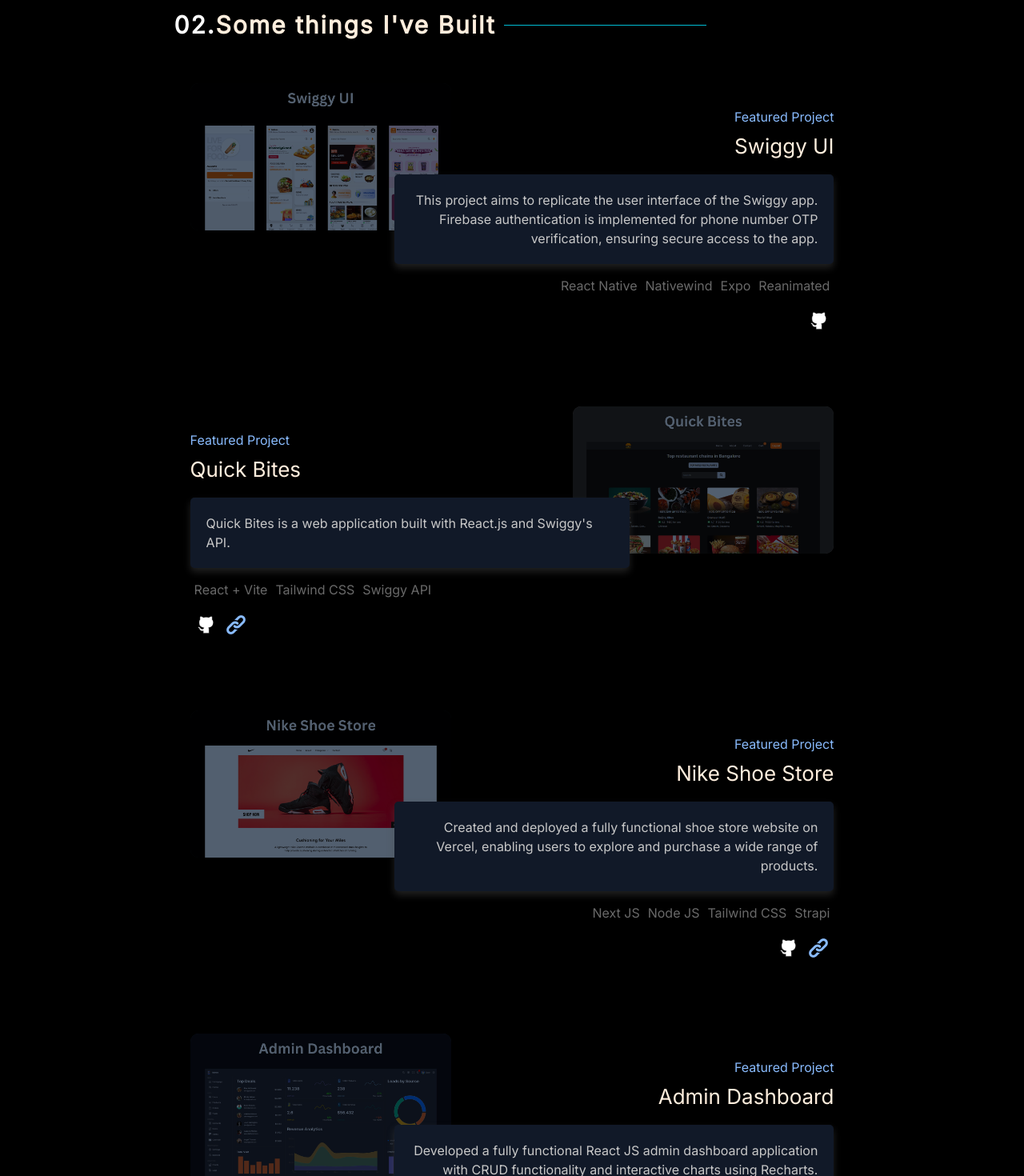
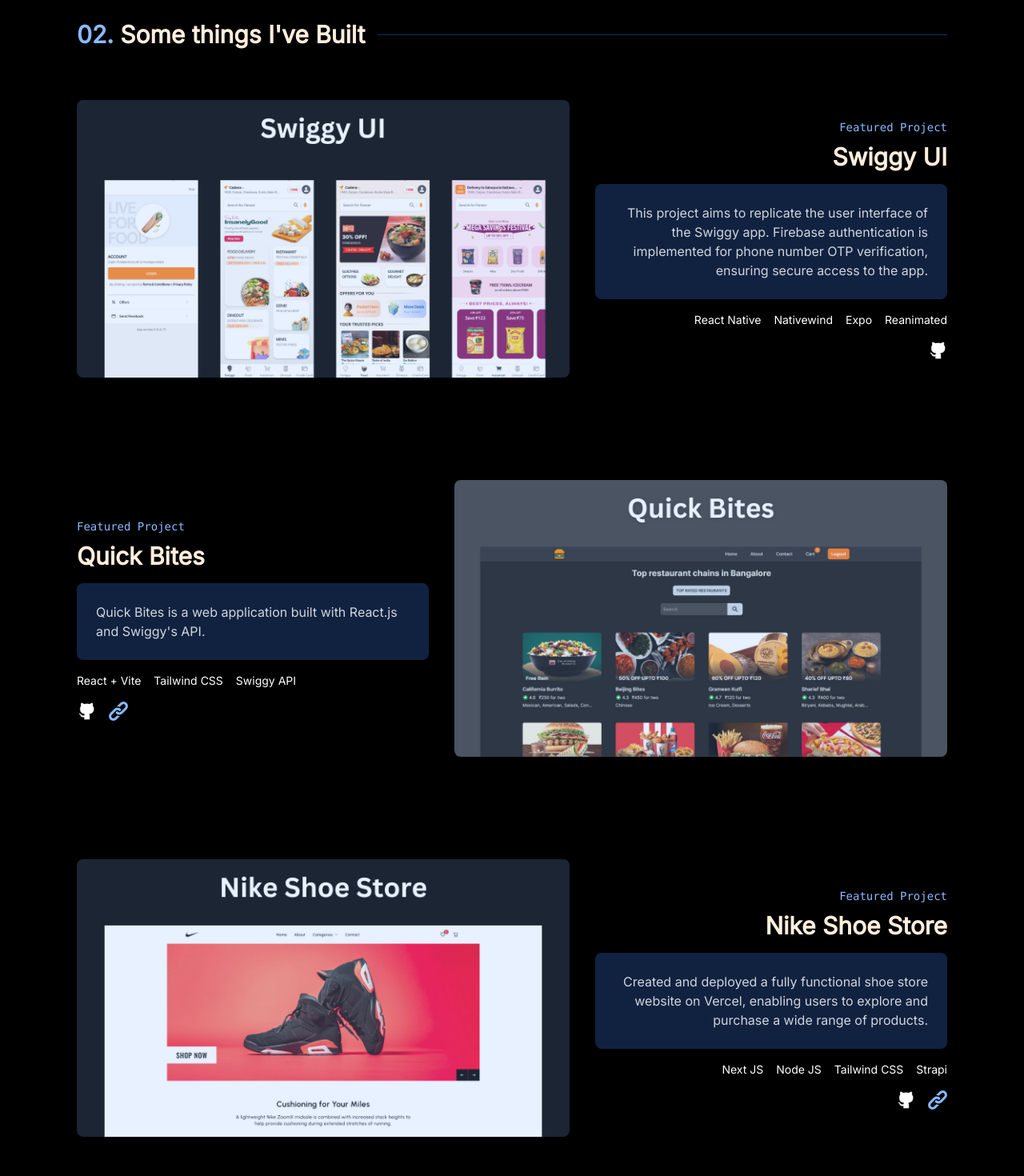
Before and after one commit to Neel2107/portfolio, a React (Vite) app: page / in a window 1280 px wide. Shown: the part 1660-3130 px from the top of the page at 80% size. Built offline with nearby package versions, Linux system fonts and the light colour scheme.

Commit message:
chroe: moved project container component

```diff
--- a/src/components/ProjectContainer/ProjectContainer.jsx
+++ b/src/components/ProjectContainer/ProjectContainer.jsx
@@ -1,228 +1,184 @@
+import { motion } from "framer-motion";
 import React from "react";
-import "./ProjectContainer.scss";
-import anim from "./../../touch.js";
-import { useEffect } from "react";
 
 const ProjectContainer = () => {
+    const projects = [
+        {
+            title: "Swiggy UI",
+            description: "This project aims to replicate the user interface of the Swiggy app. Firebase authentication is implemented for phone number OTP verification, ensuring secure access to the app.",
+            image: "./project/swiggy-ui.png",
+            tech: ["React Native", "Nativewind", "Expo", "Reanimated"],
+            github: "https://github.com/Neel2107/swiggy-clone",
+            isReversed: false
+        },
+        {
+            title: "Quick Bites",
+            description: "Quick Bites is a web application built with React.js and Swiggy's API.",
+            image: "./Quickbites.png",
+            tech: ["React + Vite", "Tailwind CSS", "Swiggy API"],
+            github: "https://github.com/Neel2107/QuickBites",
+            live: "https://quick-bites-nova.vercel.app/",
+            isReversed: true
+        },
+        {
+            title: "Nike Shoe Store",
+            description: "Created and deployed a fully functional shoe store website on Vercel, enabling users to explore and purchase a wide range of products.",
+            image: "./1.png",
+            tech: ["Next JS", "Node JS", "Tailwind CSS", "Strapi"],
+            github: "https://github.com/Neel2107/Shoe-Store",
+            live: "https://shoe-store1.vercel.app/",
+            isReversed: false
+        },
+        {
+            title: "Admin Dashboard",
+            description: "Developed a fully functional React JS admin dashboard application with CRUD functionality and interactive charts using Recharts.",
+            image: "./4.png",
+            tech: ["React", "Node JS", "SCSS", "MUI"],
+            github: "https://github.com/Neel2107/Admin-Dashboard",
+            live: "https://admin-dashboard-neel2107.vercel.app/",
+            isReversed: false
+        },
+        {
+            title: "Hoo bank",
+            description: "I built and deployed a fully responsive bank website with modern UI/UX in ReactJS with Tailwind.",
+            image: "./2.png",
+            tech: ["React", "JavaScript", "Tailwind CSS"],
+            github: "https://github.com/Neel2107/bank-app",
+            live: "https://bank-app-coral.vercel.app/",
+            isReversed: true
+        }
+    ];
 
     return (
-        <>
-            <div className="projectContainer" id="project">
-                <div className="titleContainer hidden show">
-                    <span className="tabNames ">
-                        <span>02.</span>
-                        Some things I've Built
-                    </span>
-                    <div className="titleHrLine "></div>
-                </div>
-                <div className="displayProjects hidden show">
-                    <div className="projectImageContainer ">
-                        <img
-                            className="projectImage"
-                            src="./project/swiggy-ui.png"
-                            alt="swiggy-ui"
-                        />
-                    </div>
-                    <div className="projectDetails">
-                        <span>Featured Project</span>
-                        <h4>Swiggy UI</h4>
-                        <div className="projectDesc">
-                            <p>
-                                This project aims to replicate the user
-                                interface of the Swiggy app. Firebase
-                                authentication is implemented for phone number
-                                OTP verification, ensuring secure access to the
-                                app.
-                            </p>
-                        </div>
-                        <div className="techContainer">
-                            <span>React Native</span>
-                            <span>Nativewind</span>
-                            <span>Expo</span>
-                            <span>Reanimated</span>
-                        </div>
-                        <div className="iconsContainer">
-                            <a href="https://github.com/Neel2107/swiggy-clone">
-                                <img
-                                    src="./github.png"
-                                    alt="github"
-                                    className="socialIcons"
-                                />
-                            </a>
-                        </div>
-                    </div>
-                </div>
+        <div className="tw-min-h-screen tw-py-20 tw-px-4 md:tw-px-16 lg:tw-px-24" id="project">
+            <div className="tw-max-w-7xl tw-mx-auto">
+                <motion.div
+                    className="tw-flex tw-items-center tw-gap-4 tw-mb-16"
+                    initial={{ opacity: 0, y: 20 }}
+                    whileInView={{ opacity: 1, y: 0 }}
+                    viewport={{ once: true }}
+                    transition={{ duration: 0.5 }}
+                >
+                    <h2 className="tw-text-[#fed] tw-text-2xl md:tw-text-3xl tw-font-bold tw-whitespace-nowrap">
+                        <span className="tw-text-[#89bbfe]">02.</span> Some things I've Built
+                    </h2>
+                    <div className="tw-h-[1px] tw-bg-[#003b5d] tw-flex-grow" />
+                </motion.div>
 
-                <div className="displayProjects hidden show">
-                    <div
-                        className="projectDetails"
-                        style={{ textAlign: "left", flexWrap: "wrap" }}
-                    >
-                        <span>Featured Project</span>
-                        <h4>Quick Bites</h4>
-                        <div className="projectDesc">
-                            <p style={{ textAlign: "left" }}>
-                                Quick Bites is a web application built with
-                                React.js and Swiggy's API.
-                            </p>
-                        </div>
-                        <div className="techContainer">
-                            <span className="techName">React + Vite</span>
-                            <span className="techName">Tailwind CSS</span>
-                            <span className="techName">Swiggy API</span>
-                        </div>
-                        <div
-                            className="iconsContainer"
-                            style={{ justifyContent: "flex-start" }}
+                <div className="tw-space-y-32">
+                    {projects.map((project, index) => (
+                        <motion.div
+                            key={project.title}
+                            className={`tw-flex tw-flex-col ${project.isReversed ? 'md:tw-flex-row-reverse' : 'md:tw-flex-row'} tw-items-center tw-gap-8`}
+                            initial={{ opacity: 0, y: 50 }}
+                            whileInView={{ opacity: 1, y: 0 }}
+                            viewport={{ once: true }}
+                            transition={{ duration: 0.5, delay: 0.2 }}
                         >
-                            <a href="https://github.com/Neel2107/QuickBites">
-                                <img
-                                    src="./github.png"
-                                    alt=""
-                                    className="socialIcons "
-                                />
-                            </a>
-                            <a href="https://quick-bites-nova.vercel.app/">
-                                <img
-                                    className="socialIcons links"
-                                    src="/link.png"
-                                    alt=""
-                                />
-                            </a>
-                        </div>
-                    </div>
-                    <div className="projectImageContainer">
-                        <img
-                            className="projectImage"
-                            src="./Quickbites.png"
-                            alt=""
-                        />
-                    </div>
-                </div>
-                <div className="displayProjects hidden show">
-                    <div className="projectImageContainer ">
-                        <img className="projectImage" src="./1.png" alt="" />
-                    </div>
-                    <div className="projectDetails">
-                        <span>Featured Project</span>
-                        <h4>Nike Shoe Store</h4>
-                        <div className="projectDesc">
-                            <p>
-                                {" "}
-                                Created and deployed a fully functional shoe
-                                store website on Vercel, enabling users to
-                                explore and purchase a wide range of products.{" "}
-                            </p>
-                        </div>
-                        <div className="techContainer">
-                            <span>Next JS</span>
-                            <span>Node JS</span>
-                            <span>Tailwind CSS</span>
-                            <span>Strapi</span>
-                        </div>
-                        <div className="iconsContainer">
-                            <a href="https://github.com/Neel2107/Shoe-Store">
-                                <img
-                                    src="./github.png"
-                                    alt=""
-                                    className="socialIcons"
-                                />
-                            </a>
-                            <a href="https://shoe-store1.vercel.app/">
-                                <img
-                                    className="socialIcons links"
-                                    src="/link.png"
-                                    alt=""
-                                />
-                            </a>
-                        </div>
-                    </div>
-                </div>
+                            <motion.div
+                                className="tw-w-full md:tw-w-7/12"
+                                whileHover={{ scale: 1.02 }}
+                                transition={{ duration: 0.3 }}
+                            >
+                                <div className="tw-relative tw-group">
+                                    <div className="tw-absolute tw-inset-0 tw-bg-[#89bbfe] tw-opacity-20 tw-rounded-lg tw-transition-opacity group-hover:tw-opacity-0" />
+                                    <img
+                                        src={project.image}
+                                        alt={project.title}
+                                        className="tw-rounded-lg tw-w-full tw-h-auto tw-shadow-xl"
+                                    />
+                                </div>
+                            </motion.div>
 
-                <div className="displayProjects hidden show">
-                    <div className="projectImageContainer">
-                        <img className="projectImage" src="./4.png" alt="" />
-                    </div>
-                    <div className="projectDetails">
-                        <span>Featured Project</span>
-                        <h4>Admin Dashboard</h4>
-                        <div className="projectDesc">
-                            <p>
-                                {" "}
-                                Developed a fully functional React JS admin
-                                dashboard application with CRUD functionality
-                                and interactive charts using Recharts.{" "}
-                            </p>
-                        </div>
-                        <div className="techContainer">
-                            <span>React</span>
-                            <span>Node JS</span>
-                            <span>SCSS</span>
-                            <span>MUI</span>
-                        </div>
-                        <div className="iconsContainer">
-                            <a href="https://github.com/Neel2107/Admin-Dashboard">
-                                <img
-                                    src="./github.png"
-                                    alt=""
-                                    className="socialIcons"
-                                />
-                            </a>
-                            <a href="https://admin-dashboard-neel2107.vercel.app/">
-                                <img
-                                    className="socialIcons links "
-                                    src="/link.png"
-                                    alt=""
-                                />
-                            </a>
-                        </div>
-                    </div>
-                </div>
-                <div className="displayProjects hidden show">
-                    <div
-                        className="projectDetails"
-                        style={{ textAlign: "left", flexWrap: "wrap" }}
-                    >
-                        <span>Featured Project</span>
-                        <h4>Hoo bank</h4>
-                        <div className="projectDesc">
-                            <p style={{ textAlign: "left" }}>
-                                I built and deployed a fully responsive bank
-                                website with modern UI/UX in ReactJS with
-                                Tailwind.
-                            </p>
-                        </div>
-                        <div className="techContainer">
-                            <span className="techName">React</span>
-                            <span className="techName">JavaScript</span>
-                            <span className="techName">Tailwind CSS</span>
-                        </div>
-                        <div
-                            className="iconsContainer"
-                            style={{ justifyContent: "flex-start" }}
-                        >
-                            <a href="https://github.com/Neel2107/bank-app">
-                                <img
-                                    src="./github.png"
-                                    alt=""
-                                    className="socialIcons"
-                                />
-                            </a>
-                            <a href="https://bank-app-coral.vercel.app/">
-                                <img
-                                    className="socialIcons links"
-                                    src="/link.png"
-                                    alt=""
-                                />
-                            </a>
-                        </div>
-                    </div>
-                    <div className="projectImageContainer">
-                        <img className="projectImage" src="./2.png" alt="" />
-                    </div>
+                            <div className={`tw-w-full md:tw-w-5/12 ${project.isReversed ? 'tw-text-left' : 'tw-text-right'}`}>
+                                <motion.span
+                                    className="tw-text-[#89bbfe] tw-text-sm tw-font-mono"
+                                    initial={{ opacity: 0, x: -20 }}
+                                    whileInView={{ opacity: 1, x: 0 }}
+                                    viewport={{ once: true }}
+                                    transition={{ duration: 0.5, delay: 0.3 }}
+                                >
+                                    Featured Project
+                                </motion.span>
+
+                                <motion.h3
+                                    className="tw-text-[#fed] tw-text-2xl md:tw-text-3xl tw-font-bold tw-my-2"
+                                    initial={{ opacity: 0, x: -20 }}
+                                    whileInView={{ opacity: 1, x: 0 }}
+                                    viewport={{ once: true }}
+                                    transition={{ duration: 0.5, delay: 0.4 }}
+                                >
+                                    {project.title}
+                                </motion.h3>
+
+                                <motion.div
+                                    className="tw-bg-[#112240] tw-p-6 tw-rounded-lg tw-shadow-xl tw-my-4"
+                                    initial={{ opacity: 0, x: -20 }}
+                                    whileInView={{ opacity: 1, x: 0 }}
+                                    viewport={{ once: true }}
+                                    transition={{ duration: 0.5, delay: 0.5 }}
+                                >
+                                    <p className="tw-text-gray-300">{project.description}</p>
+                                </motion.div>
+
+                                <motion.div
+                                    className={`tw-flex tw-flex-wrap ${project.isReversed ? 'tw-justify-start' : 'tw-justify-end'} tw-gap-4 tw-my-4 tw-text-sm tw-font-mono tw-text-gray-400`}
+                                    initial={{ opacity: 0, x: -20 }}
+                                    whileInView={{ opacity: 1, x: 0 }}
+                                    viewport={{ once: true }}
+                                    transition={{ duration: 0.5, delay: 0.6 }}
+                                >
+                                    {project.tech.map((tech) => (
+                                        <span key={tech} className="hover:tw-text-[#89bbfe] tw-transition-colors">{tech}</span>
+                                    ))}
+                                </motion.div>
+
+                                <motion.div
+                                    className={`tw-flex tw-gap-4 ${project.isReversed ? 'tw-justify-start' : 'tw-justify-end'}`}
+                                    initial={{ opacity: 0, x: -20 }}
+                                    whileInView={{ opacity: 1, x: 0 }}
+                                    viewport={{ once: true }}
+                                    transition={{ duration: 0.5, delay: 0.7 }}
+                                >
+                                    {project.github && (
+                                        <a
+                                            href={project.github}
+                                            target="_blank"
+                                            rel="noopener noreferrer"
+                                            className="tw-group"
+                                        >
+                                            <motion.img
+                                                src="./github.png"
+                                                alt="GitHub"
+                                                className="tw-w-6 tw-h-6"
+                                                whileHover={{ scale: 1.1, rotate: 360 }}
+                                                transition={{ duration: 0.3 }}
+                                            />
+                                        </a>
+                                    )}
+                                    {project.live && (
+                                        <a
+                                            href={project.live}
+                                            target="_blank"
+                                            rel="noopener noreferrer"
+                                            className="tw-group"
+                                        >
+                                            <motion.img
+                                                src="/link.png"
+                                                alt="Live Demo"
+                                                className="tw-w-6 tw-h-6"
+                                                whileHover={{ scale: 1.1, rotate: 360 }}
+                                                transition={{ duration: 0.3 }}
+                                            />
+                                        </a>
+                                    )}
+                                </motion.div>
+                            </div>
+                        </motion.div>
+                    ))}
                 </div>
             </div>
-        </>
+        </div>
     );
 };
 
--- a/src/components/ProjectContainer/ProjectContainer.scss
+++ /dev/null
@@ -1,214 +0,0 @@
-.projectContainer {
-    height: max-content;
-    min-height: 100vh;
-    padding: 5% 17%;
-    width: 100%;
-
-
-
-    .titleContainer {
-      // background-color: rgba(0, 255, 255, 0.157);
-      align-items: center;
-        display: flex;
-        padding-bottom: 30px;
-        width: 100%;
-
-        .tabNames {
-            color: #fed;
-            font-size: 1.875em;
-            font-weight: 600;
-            letter-spacing: 2px;
-            margin-right: 10px;
-            align-items: center;
-            display: flex;
-
-        }
-
-        .titleHrLine {
-            background-color: #00BCD4;
-            height: 0.5px;
-            width: 30%;
-        }
-
-
-
-    }
-
-    .displayProjects {
-        display: flex;
-        height: max-content;
-        margin-bottom: 30px;
-        padding: 20px;
-        width: 100%;
-
-
-        .projectImageContainer {
-            border-radius: 10px;
-            height: max-content;
-            background-color:    rgba(7, 12, 20, 0.75);;
-
-
-            .projectImage {
-                border-radius: 10px;
-                mix-blend-mode: soft-light;
-                object-fit: cover;
-                width: 550px;
-                transition: all 500ms ease-in-out;
-
-            }
-
-            .projectImage:hover {
-                mix-blend-mode: normal;
-                transition: all 800ms cubic-bezier(0.19, 1, 0.22, 1);
-            }
-
-
-        }
-
-        .projectDetails {
-            display: flex;
-            flex-direction: column;
-            flex-wrap: wrap-reverse;
-            height: 100%;
-            padding: 20px 0;
-            text-align: right;
-            width: 100%;
-
-            span {
-                color: #89bbfe;
-                font-size: 1em;
-                font-weight: 550;
-                height: max-content;
-                padding-top: 10px;
-            }
-
-            h4 {
-                color: #fed;
-                font-size: 1.625em;
-                height: 40px;
-                margin-bottom: 20px;
-                padding: 5px 0;
-            }
-
-
-            .projectDesc {
-                background-color:  rgb(17, 25, 40);;
-                border-radius: 5px;
-                box-shadow: 0 5px 10px rgba(80, 80, 80, 0.411);
-                height: max-content;
-                padding: 20px;
-                width: 115%;
-                z-index: 10;
-
-                p {
-                    color: #c8c8c8;
-                    font-size: 1em;
-                    text-align: right;
-
-                }
-            }
-
-
-
-            .techContainer {
-                margin-top: 10px;
-                padding: 5px 0;
-                width: 100%;
-                height: max-content;
-                align-items: right;
-
-                span {
-                    color: hsla(0, 0%, 51%, .803);
-                    margin: 0 5px;
-                }
-
-                span:hover {
-                    color: white;
-
-                }
-
-            }
-
-            .iconsContainer {
-                display: flex;
-                justify-content: flex-end;
-                margin-top: 10px;
-                padding: 5px 0;
-                width: 100%;
-
-                a {
-                    height: auto;
-                    width: auto;
-                }
-
-                .socialIcons {
-                    cursor: pointer;
-                    height: 24px;
-                    margin: 0 7px;
-                    width: 24px;
-                }
-
-            }
-
-        }
-    }
-
-}
-
-@media screen and (max-width: 770px) {
-
-    .projectContainer {
-        width: 100vw;
-        padding-left: 10%;
-
-
-        .titleContainer {
-            .titleHrLine {
-                display: none;
-            }
-
-            .tabNames {
-                font-size: 1rem;
-
-
-
-            }
-
-            .tabNames span {
-                color: #89bbfe;
-                font-size: 1.438em;
-                margin-right: 10px;
-
-            }
-        }
-
-        .displayProjects{
-            width: 80vw;
-            padding: 0;
-            display: block;
-
-            .projectImageContainer{
-                width: 80vw;
-
-
-                .projectImage{
-                    width: 80vw;
-                }
-            }
-
-.projectDetails{
-h4{
-    font-size: 1.5rem;
-    // margin-bottom: 2rem;
-}
-    .projectDesc{
-        width: 100%;
-    }
-}
-
-
-        }
-    }
-
-
-}
```
